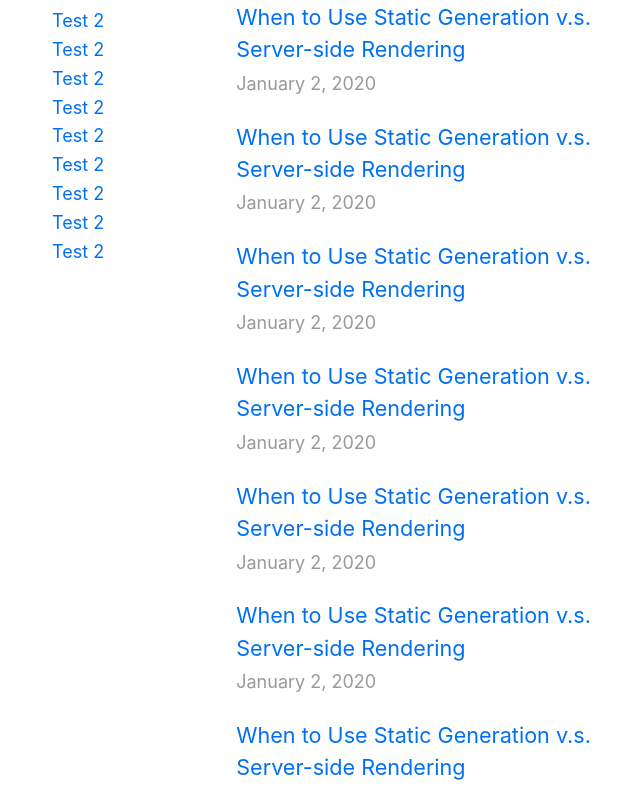
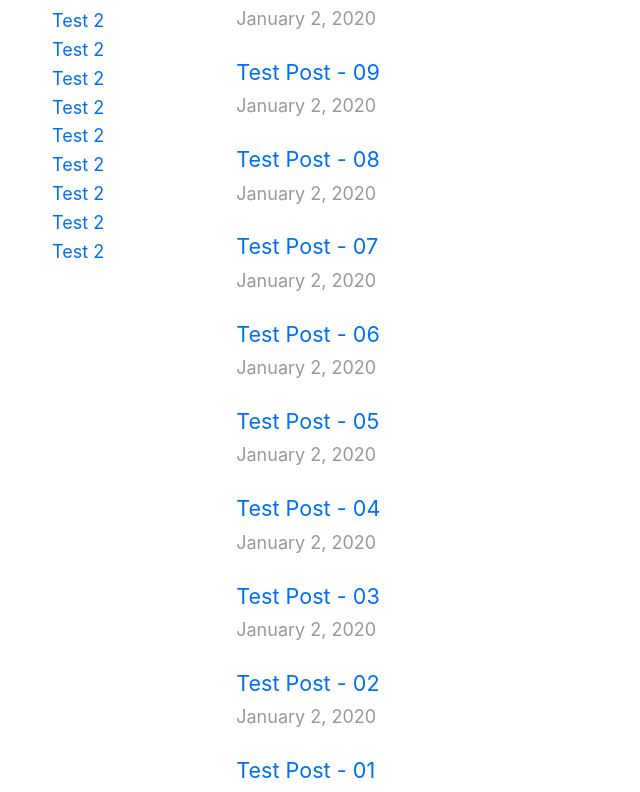
Before and after one commit to meddlin/rushinglabs-blog-nextjs, a Next.js app: page / in a window 1280 px wide. Shown: the part 520-1312 px from the top of the page, without its empty margins (300-940 px from the left). Built offline with nearby package versions, Linux system fonts and the light colour scheme.

Commit message:
Easier testing
- Decreased postsPerPage value
- renamed a bunch of post title's to visually see them changing on pages

```diff
--- a/blogConfig.js
+++ b/blogConfig.js
@@ -1,3 +1,3 @@
 module.exports = {
-    postsPerPage: 10
+    postsPerPage: 5
 }
--- a/posts/test-post_01.md
+++ b/posts/test-post_01.md
@@ -1,5 +1,5 @@
 ---
-title: 'When to Use Static Generation v.s. Server-side Rendering'
+title: 'Test Post - 01'
 date: '2020-01-02'
 section: 'Test 2'
 ---
--- a/posts/test-post_02.md
+++ b/posts/test-post_02.md
@@ -1,5 +1,5 @@
 ---
-title: 'When to Use Static Generation v.s. Server-side Rendering'
+title: 'Test Post - 02'
 date: '2020-01-02'
 section: 'Test 2'
 ---
--- a/posts/test-post_03.md
+++ b/posts/test-post_03.md
@@ -1,5 +1,5 @@
 ---
-title: 'When to Use Static Generation v.s. Server-side Rendering'
+title: 'Test Post - 03'
 date: '2020-01-02'
 section: 'Test 2'
 ---
--- a/posts/test-post_04.md
+++ b/posts/test-post_04.md
@@ -1,5 +1,5 @@
 ---
-title: 'When to Use Static Generation v.s. Server-side Rendering'
+title: 'Test Post - 04'
 date: '2020-01-02'
 section: 'Test 2'
 ---
--- a/posts/test-post_05.md
+++ b/posts/test-post_05.md
@@ -1,5 +1,5 @@
 ---
-title: 'When to Use Static Generation v.s. Server-side Rendering'
+title: 'Test Post - 05'
 date: '2020-01-02'
 section: 'Test 2'
 ---
--- a/posts/test-post_06.md
+++ b/posts/test-post_06.md
@@ -1,5 +1,5 @@
 ---
-title: 'When to Use Static Generation v.s. Server-side Rendering'
+title: 'Test Post - 06'
 date: '2020-01-02'
 section: 'Test 2'
 ---
--- a/posts/test-post_07.md
+++ b/posts/test-post_07.md
@@ -1,5 +1,5 @@
 ---
-title: 'When to Use Static Generation v.s. Server-side Rendering'
+title: 'Test Post - 07'
 date: '2020-01-02'
 section: 'Test 2'
 ---
--- a/posts/test-post_08.md
+++ b/posts/test-post_08.md
@@ -1,5 +1,5 @@
 ---
-title: 'When to Use Static Generation v.s. Server-side Rendering'
+title: 'Test Post - 08'
 date: '2020-01-02'
 section: 'Test 2'
 ---
--- a/posts/test-post_09.md
+++ b/posts/test-post_09.md
@@ -1,5 +1,5 @@
 ---
-title: 'When to Use Static Generation v.s. Server-side Rendering'
+title: 'Test Post - 09'
 date: '2020-01-02'
 section: 'Test 2'
 ---
--- a/posts/test-post_10.md
+++ b/posts/test-post_10.md
@@ -1,5 +1,5 @@
 ---
-title: 'When to Use Static Generation v.s. Server-side Rendering'
+title: 'Test Post - 10'
 date: '2020-01-02'
 section: 'Test 2'
 ---
--- a/posts/test-post_11.md
+++ b/posts/test-post_11.md
@@ -1,5 +1,5 @@
 ---
-title: 'When to Use Static Generation v.s. Server-side Rendering'
+title: 'Test Post - 11'
 date: '2020-01-02'
 section: 'Test 2'
 ---
```
